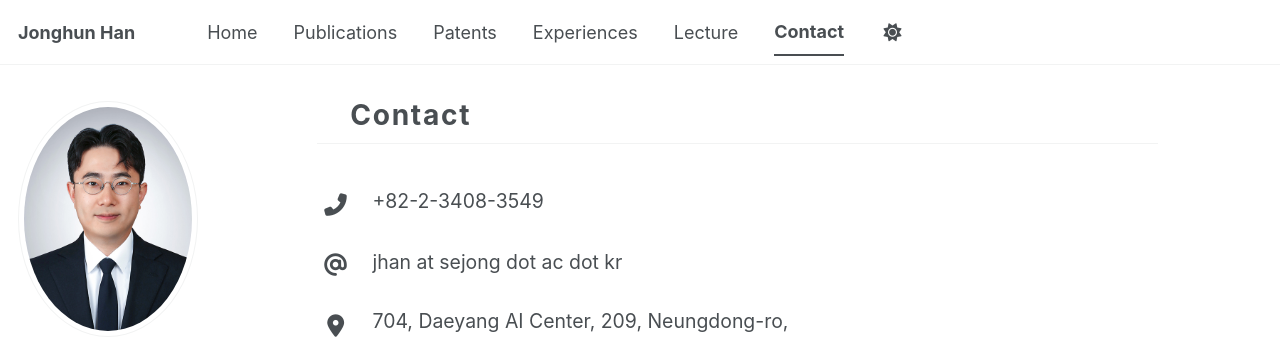
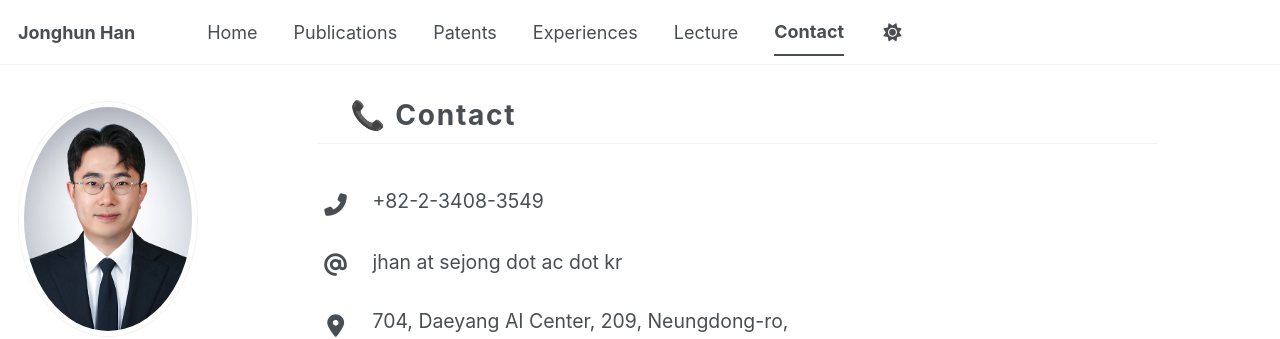
Before and after one commit to icnsl/icnsl.github.io, a Jekyll site: the page built from _pages/contact.md, in a window 1280 px wide and 900 px high. Shown: the top 339 px of the window. Built offline with Jekyll 4.4.1, drawn with Linux system fonts in a browser that asks for light colours; some web fonts are replaced; a script bundle is joined from its source files by our own code; library files that are not in the unit come from our copies.

```diff
--- a/_pages/contact.md
+++ b/_pages/contact.md
@@ -1,5 +1,5 @@
 ---
-title: "Contact"
+title: "📞 Contact"
 permalink: /contact/
 author_profile: true
 ---
```
